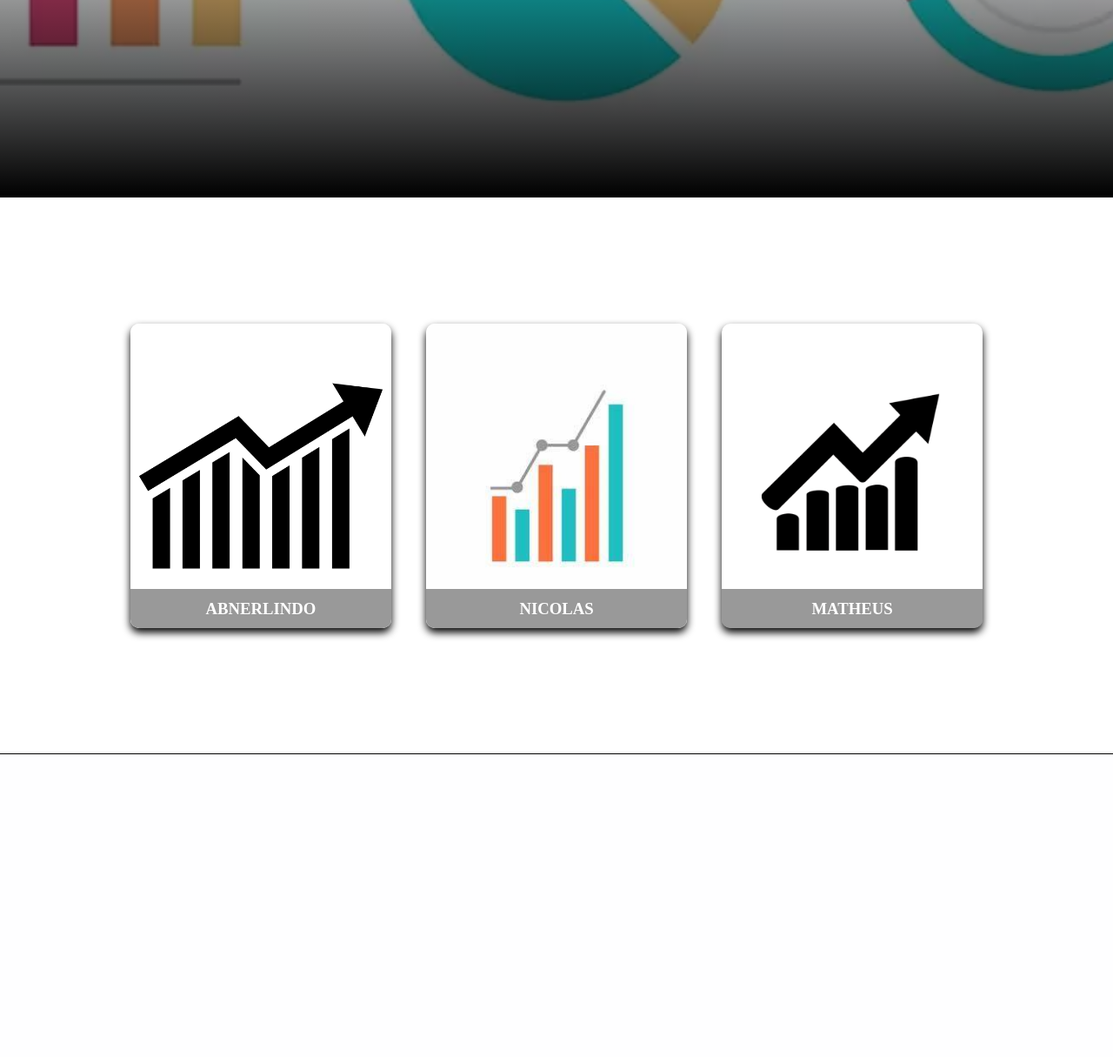
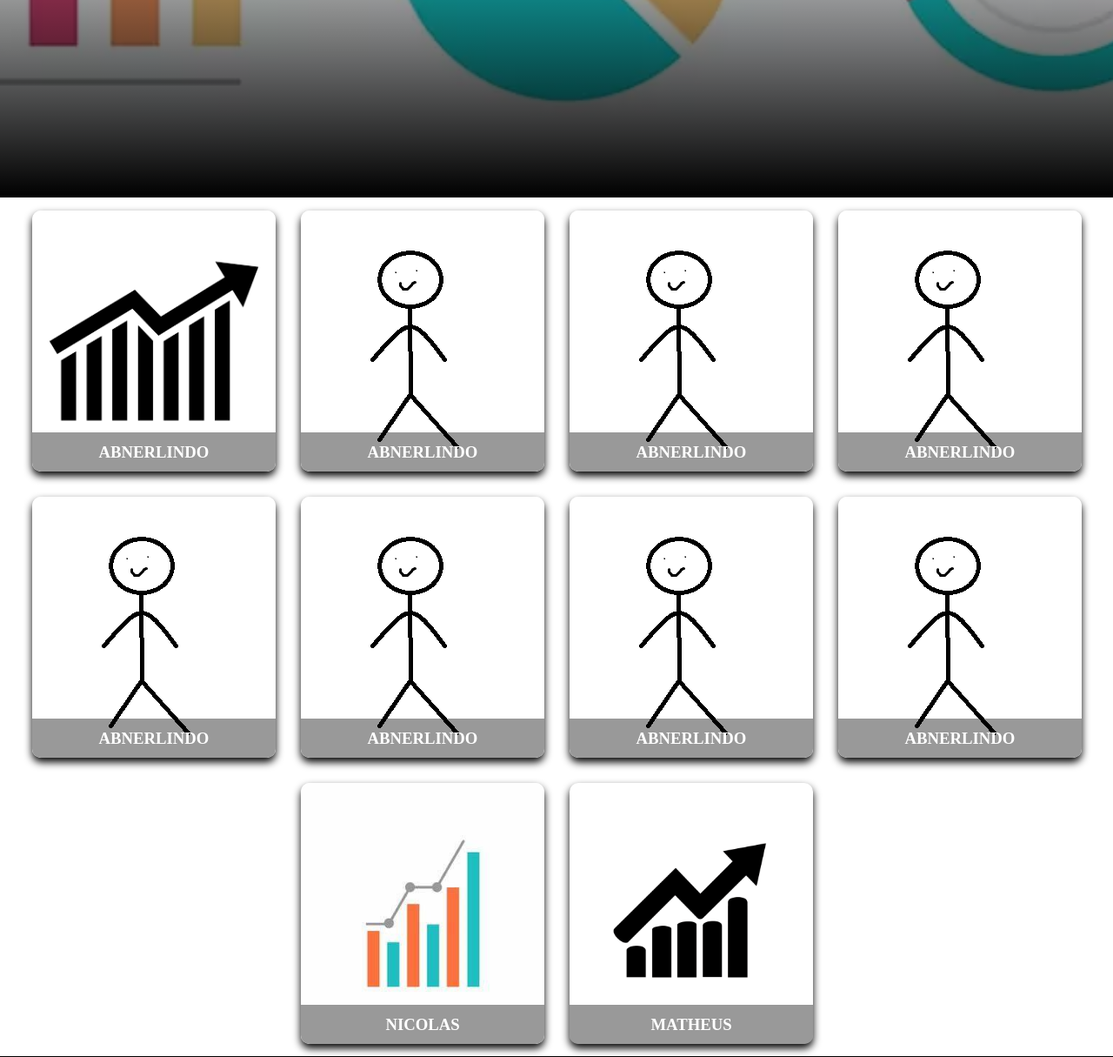
Before and after one commit to NicolasMachado777/SITE-IOT, a PHP site: page / in a window 1280 px wide. Shown: the part 4303-5518 px from the top of the page at 87% size. Before the commit the page ends 5170 px from the top, so only its background shows below. Run offline with PHP 8.4, Linux system fonts and the light colour scheme.

Commit message:
imagens e section graficos

```diff
--- a/index.html
+++ b/index.html
@@ -17,11 +17,17 @@
         <div>
             LOGO
         </div>
-        <ul id="navigation">
-            <li><a> QUE É</a> </li>
-            <li><a>IMPORTANCIA</a></li>
-            <li><a>METODOLOGIA</a></li>
-            <li><a>RESULTADOS</a></li>
+        <ul id="navigation-web">
+            <li><a href="#oque"> QUE É</a> </li>
+            <li><a href="#">IMPORTANCIA</a></li>
+            <li><a href="#">METODOLOGIA</a></li>
+            <li><a href="#">RESULTADOS</a></li>
+        </ul>
+        <ul id="navigation-cell">
+            <li><a href="#oque"> QUE É</a> </li>
+            <li><a href="#">IMPORTANCIA</a></li>
+            <li><a href="#">METODOLOGIA</a></li>
+            <li><a href="#">RESULTADOS</a></li>
         </ul>
         <img src="img/bar2.png" alt="" id="sidebar" onclick="openbar()">
     </header>
@@ -139,11 +145,88 @@
         <h1> RESULTADOS </h1>
     </section>
 
- <section>
+ <section id="graficos">
 
     <div class="card">
         <div class="face front">
             <img src="img/grafico-1.jpg" alt="">
+            <h3>ABNERLINDO</h3>
+        </div>
+        <div class="face back">
+            <h3>GOSTOSO</h3>
+            <p>Lorem ipsum dolor sit, amet consectetur adipisicing elit. Eius harum molestiae iste, nihil doloribus fugiat distinctio ducimus maxime totam nulla fuga odio non aperiam eos?</p>
+
+        </div>
+    </div>
+    <div class="card">
+        <div class="face front">
+            <img src="img/davi.jpg" alt="">
+            <h3>ABNERLINDO</h3>
+        </div>
+        <div class="face back">
+            <h3>GOSTOSO</h3>
+            <p>Lorem ipsum dolor sit, amet consectetur adipisicing elit. Eius harum molestiae iste, nihil doloribus fugiat distinctio ducimus maxime totam nulla fuga odio non aperiam eos?</p>
+
+        </div>
+    </div>
+    <div class="card">
+        <div class="face front">
+            <img src="img/davi.jpg" alt="">
+            <h3>ABNERLINDO</h3>
+        </div>
+        <div class="face back">
+            <h3>GOSTOSO</h3>
+            <p>Lorem ipsum dolor sit, amet consectetur adipisicing elit. Eius harum molestiae iste, nihil doloribus fugiat distinctio ducimus maxime totam nulla fuga odio non aperiam eos?</p>
+
+        </div>
+    </div>
+    <div class="card">
+        <div class="face front">
+            <img src="img/davi.jpg" alt="">
+            <h3>ABNERLINDO</h3>
+        </div>
+        <div class="face back">
+            <h3>GOSTOSO</h3>
+            <p>Lorem ipsum dolor sit, amet consectetur adipisicing elit. Eius harum molestiae iste, nihil doloribus fugiat distinctio ducimus maxime totam nulla fuga odio non aperiam eos?</p>
+
+        </div>
+    </div>
+    <div class="card">
+        <div class="face front">
+            <img src="img/davi.jpg" alt="">
+            <h3>ABNERLINDO</h3>
+        </div>
+        <div class="face back">
+            <h3>GOSTOSO</h3>
+            <p>Lorem ipsum dolor sit, amet consectetur adipisicing elit. Eius harum molestiae iste, nihil doloribus fugiat distinctio ducimus maxime totam nulla fuga odio non aperiam eos?</p>
+
+        </div>
+    </div>
+    <div class="card">
+        <div class="face front">
+            <img src="img/davi.jpg" alt="">
+            <h3>ABNERLINDO</h3>
+        </div>
+        <div class="face back">
+            <h3>GOSTOSO</h3>
+            <p>Lorem ipsum dolor sit, amet consectetur adipisicing elit. Eius harum molestiae iste, nihil doloribus fugiat distinctio ducimus maxime totam nulla fuga odio non aperiam eos?</p>
+
+        </div>
+    </div>
+    <div class="card">
+        <div class="face front">
+            <img src="img/davi.jpg" alt="">
+            <h3>ABNERLINDO</h3>
+        </div>
+        <div class="face back">
+            <h3>GOSTOSO</h3>
+            <p>Lorem ipsum dolor sit, amet consectetur adipisicing elit. Eius harum molestiae iste, nihil doloribus fugiat distinctio ducimus maxime totam nulla fuga odio non aperiam eos?</p>
+
+        </div>
+    </div>
+    <div class="card">
+        <div class="face front">
+            <img src="img/davi.jpg" alt="">
             <h3>ABNERLINDO</h3>
         </div>
         <div class="face back">
--- a/js.js
+++ b/js.js
@@ -16,7 +16,7 @@ function subir() {
 
 function openbar() {
    let sidebar = document.getElementById("sidebar")
-   let navigation = document.getElementById("navigation")
+   let navigation = document.getElementById("navigation-cell")
 
 
    if (open == 0) {
--- a/style.css
+++ b/style.css
@@ -162,11 +181,16 @@ section.parallax::after {
 
 
 /* GRAFICOS (DAVI)*/
+
+#graficos{
+    display: flex;
+    flex-flow: row wrap;
+}
 .card {
     position: relative;
-    width: 300px;
-    height: 350px;
-    margin: 20px;
+    width: 280px;
+    height: 300px;
+    margin: 14.5px;
 }
 
 .card .face {
```
Also changed, not shown: other parts of style.css (+30 -9 lines), img/davi.jpg (added), img/iconnet.jpg (renamed from iconnet.jpg), img/nicolas.jpg (renamed from nicolas.jpg), img/nicolas2.png (renamed from nicolas2.png), img/nicolas3.jpg (renamed from nicolas3.jpg). Lines whose indentation alone changed are shown as unchanged.
